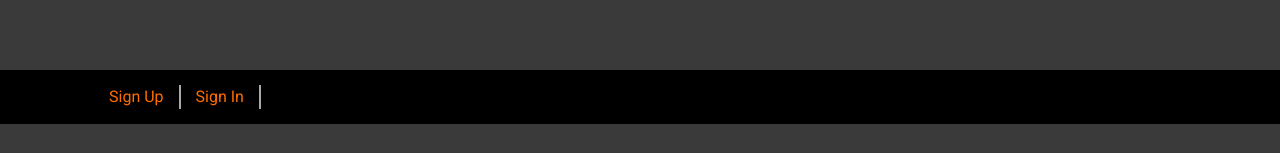
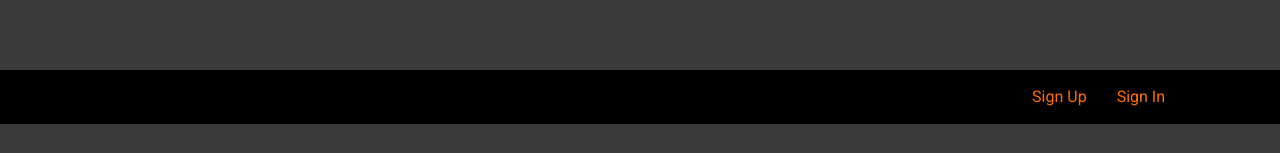
Before and after one commit to Funnyboy363/black-ops-db, a Vue app: page /signin in a window 1280 px wide. Shown: the part 480-633 px from the top of the page. Built offline with nearby package versions, Linux system fonts and the light colour scheme.

Commit message:
tinkered with nav code

```diff
--- a/src/components/Nav.vue
+++ b/src/components/Nav.vue
@@ -6,14 +6,11 @@
         <li v-if="auth"><router-link  to="/">Home</router-link></li>
          <li v-if="auth"> <router-link to="/WeaponList">Weapons</router-link></li>
            <li v-if="auth"> <router-link to="/Contact">Contact</router-link></li>
+           <li v-if="auth"><router-link to="/dashboard">Dashboard</router-link></li>
              <li v-if="!auth"> <router-link to="/signup">Sign Up</router-link> </li>
      <li v-if="!auth"> <router-link to="/signin">Sign In</router-link> </li>
-     <!-- <li v-if="auth"><router-link to="#"> Hello {{ name }} ! </router-link></li> -->
      <li v-if="auth"><router-link to="/signin"> <button @click="onLogout" class="logout">Logout</button></router-link></li>
-     <!-- <li v-if="auth"><router-link to="/dashboard">Dashboard</router-link></li> -->
     </ul>
-
-
 </template>
 
 
@@ -49,17 +46,14 @@ ul {
     background-color: #000000;
     padding: 15px 0;
    display: flex;
+   justify-content: flex-end;
+    padding-right: 85px;
 
 }
 
 
-ul li:nth-child(1) {
-    margin-left: 85px;
-}
-
 ul li {
     margin-right: 15px;
-    border-right: 2px solid darkgray;
 padding-right: 15px;
 display: block;
 }
--- a/src/store.js
+++ b/src/store.js
@@ -2,6 +2,7 @@ import Vue from 'vue'
 import Vuex from 'vuex'
 import axios from './axios-auth'
 import globalAxios from 'axios'
+import routes from './routes'
 
 
 Vue.use(Vuex)
```
